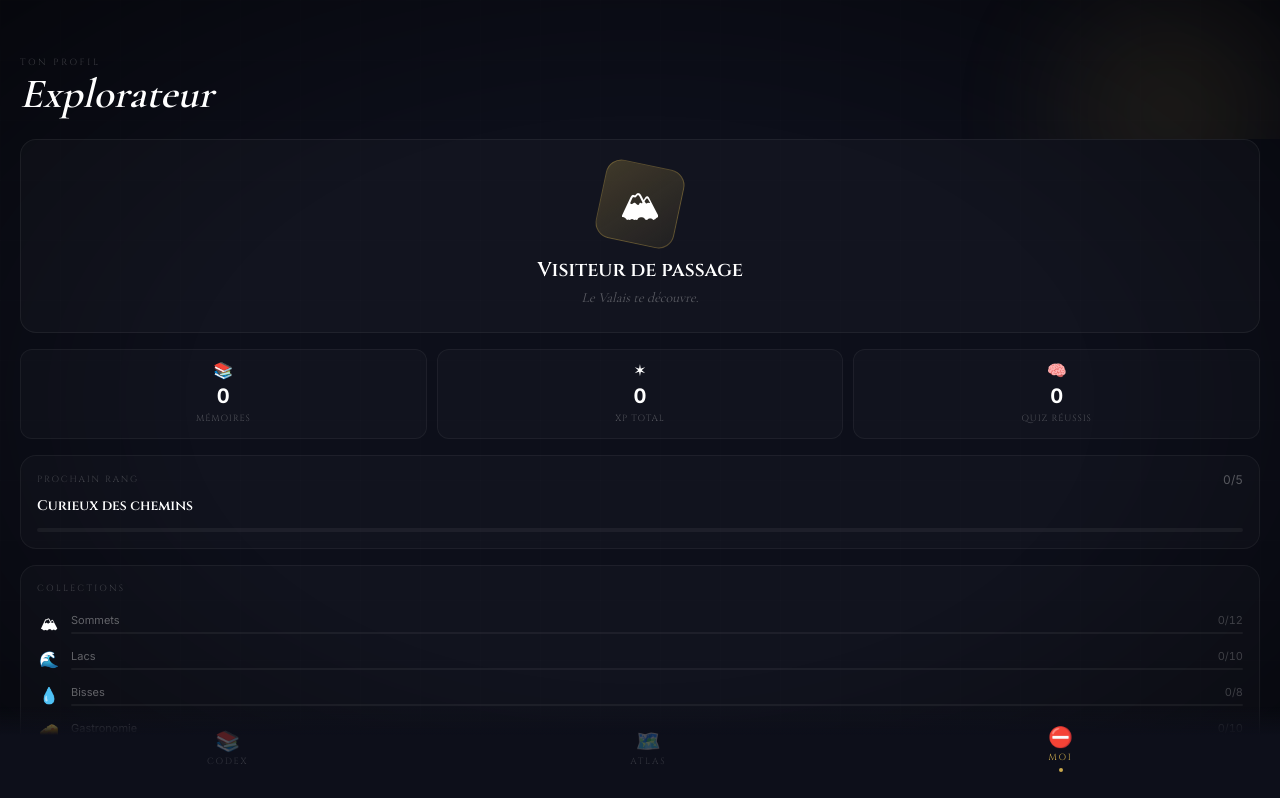
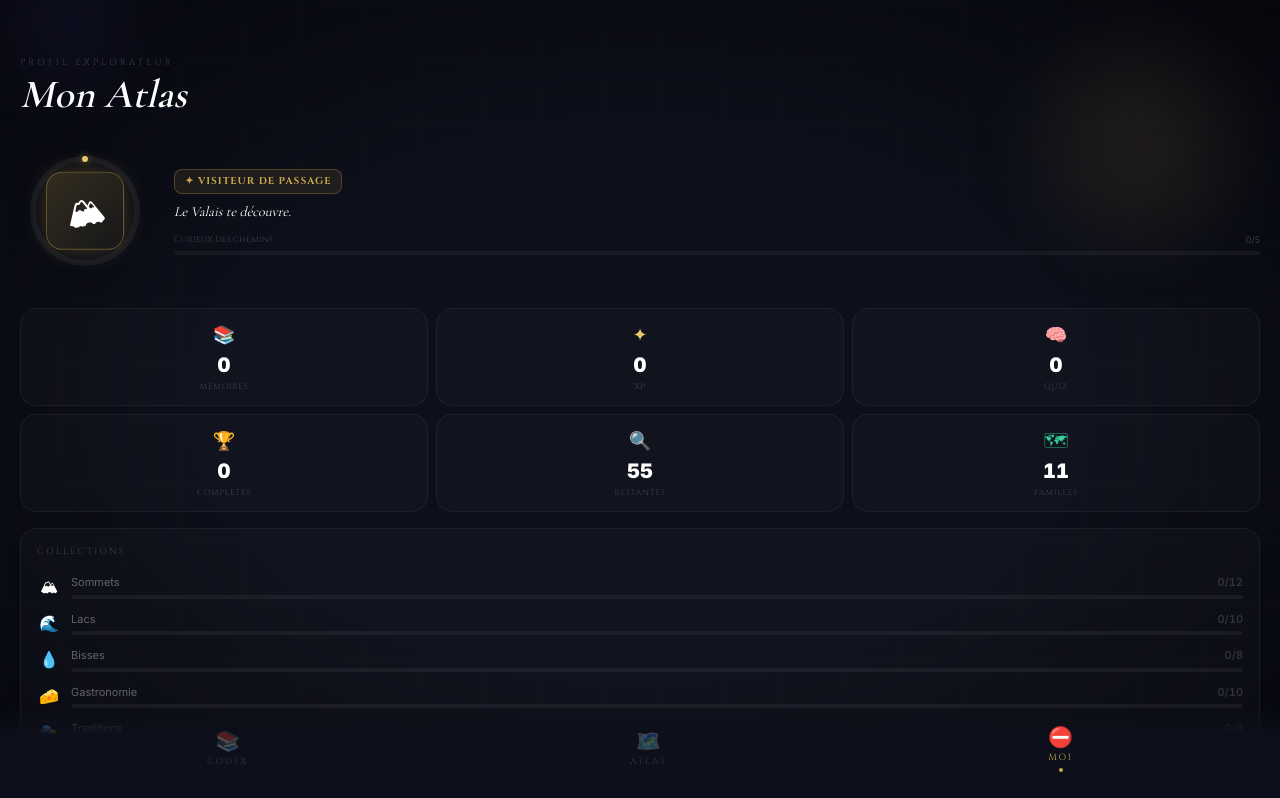
Before and after one commit to passemuraile/VALAIA, a Next.js app: page /moi in a window 1280 px wide. Shown: the top 798 px of the page. Built offline with nearby package versions, Linux system fonts and the light colour scheme.

Commit message:
feat: RPG profile — XP ring, rank badge, recent discoveries, collections glow

```diff
--- a/src/app/moi/page.tsx
+++ b/src/app/moi/page.tsx
@@ -1,16 +1,55 @@
 'use client'
 import { BottomNav } from '@/components/layout/BottomNav'
 import { useValaiaStore, useExplorerRank } from '@/store/useValaiaStore'
-import { MEMORIES } from '@/lib/data/memories'
-import { FAMILIES } from '@/lib/data/families'
+import { MEMORIES, getMemory } from '@/lib/data/memories'
+import { FAMILIES, getFamily } from '@/lib/data/families'
 import { getNextRank } from '@/lib/data/ranks'
+
+function XPRing({ pct }: { pct: number }) {
+  const r = 52
+  const circ = 2 * Math.PI * r
+  const dash = Math.min(pct / 100, 1) * circ
+  return (
+    <svg
+      width="130" height="130" viewBox="0 0 130 130"
+      className="absolute inset-0"
+      style={{ transform: 'rotate(-90deg)' }}
+    >
+      <circle cx="65" cy="65" r={r} fill="none" stroke="rgba(255,255,255,0.05)" strokeWidth="6" />
+      <circle
+        cx="65" cy="65" r={r}
+        fill="none" strokeWidth="6" strokeLinecap="round"
+        stroke="url(#xpGold)"
+        strokeDasharray={`${dash} ${circ - dash}`}
+        style={{ filter: 'drop-shadow(0 0 4px rgba(201,168,76,0.7))', transition: 'stroke-dasharray 1.2s ease-out' }}
+      />
+      <defs>
+        <linearGradient id="xpGold" x1="0%" y1="0%" x2="100%" y2="0%">
+          <stop offset="0%" stopColor="#C9A84C" />
+          <stop offset="100%" stopColor="#E8C96A" />
+        </linearGradient>
+      </defs>
+    </svg>
+  )
+}
 
 export default function MoiPage() {
   const { profile } = useValaiaStore()
   const rank = useExplorerRank()
   const next = getNextRank(rank)
-  const total = MEMORIES.length
+  const totalMemories = MEMORIES.length
   const discovered = profile.discoveredIds.length
+  const quizCount = profile.level2Ids.length
+
+  const nextPct = next ? Math.min(100, (discovered / next.minDiscoveries) * 100) : 100
+  const xpPct = Math.min(100, (profile.explorerXp / 50000) * 100)
+
+  const recentIds = [...profile.discoveredIds].reverse().slice(0, 5)
+  const recentMemories = recentIds.map(id => getMemory(id)).filter(Boolean) as typeof MEMORIES
+
+  const completedFamilies = FAMILIES.filter(f =>
+    MEMORIES.filter(m => m.familyKey === f.key && profile.discoveredIds.includes(m.id)).length >= f.total && f.total > 0
+  )
 
   const joinedDate = new Date(profile.joinedAt).toLocaleDateString('fr-CH', {
     day: 'numeric', month: 'long', year: 'numeric',
@@ -20,99 +59,168 @@ export default function MoiPage() {
     <div className="min-h-screen pb-28 relative z-10">
       <BottomNav />
 
-      {/* Header */}
-      <div className="px-5 pt-14 pb-6 relative overflow-hidden">
-        <div
-          className="absolute top-0 right-0 w-56 h-56 rounded-full blur-3xl opacity-10 pointer-events-none"
-          style={{ background: '#C9A84C' }}
-        />
-        <p className="text-[9px] uppercase tracking-[0.3em] text-white/20 mb-1" style={{ fontFamily: 'var(--font-cinzel), serif' }}>
-          Ton profil
+      {/* Hero */}
+      <div className="relative px-5 pt-14 pb-8 overflow-hidden">
+        <div className="absolute inset-0 pointer-events-none">
+          <div
+            className="absolute top-0 right-0 w-72 h-72 rounded-full"
+            style={{ background: 'radial-gradient(circle, rgba(201,168,76,0.12) 0%, transparent 70%)', filter: 'blur(24px)' }}
+          />
+          <div
+            className="absolute -top-24 -left-12 w-56 h-56 rounded-full"
+            style={{ background: 'radial-gradient(circle, rgba(107,92,231,0.08) 0%, transparent 70%)', filter: 'blur(20px)' }}
+          />
+        </div>
+
+        <p
+          className="text-[9px] uppercase tracking-[0.35em] text-white/20 mb-1"
+          style={{ fontFamily: 'var(--font-cinzel), serif' }}
+        >
+          Profil Explorateur
         </p>
-        <h1 className="text-[2.6rem] leading-none text-white" style={{ fontFamily: 'var(--font-cormorant), serif', fontStyle: 'italic', fontWeight: 600 }}>
-          Explorateur
+        <h1
+          className="text-[2.5rem] leading-none text-white mb-8"
+          style={{ fontFamily: 'var(--font-cormorant), serif', fontStyle: 'italic', fontWeight: 600 }}
+        >
+          Mon Atlas
         </h1>
+
+        {/* Avatar + XP ring */}
+        <div className="flex items-center gap-6">
+          <div className="relative w-[130px] h-[130px] flex-shrink-0">
+            <XPRing pct={xpPct} />
+            <div className="absolute inset-0 flex items-center justify-center">
+              <div
+                className="w-[78px] h-[78px] flex items-center justify-center rounded-2xl rotate-12 animate-float"
+                style={{
+                  background: 'linear-gradient(135deg, rgba(201,168,76,0.22), rgba(201,168,76,0.07))',
+                  border: '1.5px solid rgba(201,168,76,0.38)',
+                  boxShadow: '0 0 28px -8px rgba(201,168,76,0.55)',
+                }}
+              >
+                <span className="text-[2.2rem] -rotate-12">🏔</span>
+              </div>
+            </div>
+          </div>
+
+          <div className="flex-1 min-w-0">
+            {/* Rank badge */}
+            <div
+              className="inline-flex items-center gap-1.5 px-2.5 py-1 rounded-lg mb-2"
+              style={{ background: 'rgba(201,168,76,0.1)', border: '1px solid rgba(201,168,76,0.28)' }}
+            >
+              <span
+                className="text-[10px] font-bold uppercase tracking-widest"
+                style={{ color: '#C9A84C', fontFamily: 'var(--font-cinzel), serif' }}
+              >
+                ✦ {rank.title}
+              </span>
+            </div>
+            <p
+              className="text-sm text-white/32 leading-snug mb-3"
+              style={{ fontFamily: 'var(--font-cormorant), serif', fontStyle: 'italic' }}
+            >
+              {rank.description}
+            </p>
+
+            {/* Next rank progress */}
+            {next && (
+              <div>
+                <div className="flex justify-between text-[9px] text-white/20 mb-1">
+                  <span style={{ fontFamily: 'var(--font-cinzel), serif' }}>{next.title}</span>
+                  <span>{discovered}/{next.minDiscoveries}</span>
+                </div>
+                <div className="h-1 rounded-full overflow-hidden" style={{ background: 'rgba(255,255,255,0.05)' }}>
+                  <div
+                    className="h-full rounded-full transition-all duration-700"
+                    style={{
+                      width: `${nextPct}%`,
+                      background: 'linear-gradient(90deg, #C9A84C70, #C9A84C)',
+                    }}
+                  />
+                </div>
+              </div>
+            )}
+          </div>
+        </div>
       </div>
 
       <div className="px-5 flex flex-col gap-4">
 
-        {/* Avatar + Rank */}
-        <div className="rounded-2xl border border-white/[0.06] bg-white/[0.025] p-6 animate-slide-up">
-          <div className="flex flex-col items-center text-center gap-3">
-            <div className="relative w-20 h-20 flex items-center justify-center">
-              <div
-                className="absolute inset-0 rounded-2xl rotate-12"
-                style={{
-                  background: 'linear-gradient(135deg, rgba(201,168,76,0.25), rgba(201,168,76,0.08))',
-                  border: '1px solid rgba(201,168,76,0.3)',
-                }}
-              />
-              <span className="text-4xl relative z-10 animate-float">🏔</span>
-            </div>
-            <div>
-              <h2 className="text-xl font-semibold text-white" style={{ fontFamily: 'var(--font-cinzel), serif' }}>
-                {rank.title}
-              </h2>
-              <p className="text-sm text-white/30 mt-1" style={{ fontFamily: 'var(--font-cormorant), serif', fontStyle: 'italic' }}>
-                {rank.description}
-              </p>
-            </div>
-          </div>
-        </div>
-
-        {/* Stats grid */}
-        <div className="grid grid-cols-3 gap-2.5 animate-slide-up" style={{ animationDelay: '0.05s' }}>
+        {/* Stats grid 3×2 */}
+        <div className="grid grid-cols-3 gap-2 animate-slide-up" style={{ animationDelay: '0.05s' }}>
           {[
-            { value: discovered, label: 'Mémoires', icon: '📚' },
-            { value: profile.explorerXp.toLocaleString('fr-CH'), label: 'XP total', icon: '✶' },
-            { value: profile.level2Ids.length, label: 'Quiz réussis', icon: '🧠' },
+            { value: discovered, label: 'Mémoires', icon: '📚', color: '#C9A84C' },
+            { value: profile.explorerXp.toLocaleString('fr-CH'), label: 'XP', icon: '✦', color: '#E8C96A' },
+            { value: quizCount, label: 'Quiz', icon: '🧠', color: '#A78BFA' },
+            { value: completedFamilies.length, label: 'Complètes', icon: '🏆', color: '#FBBF24' },
+            { value: totalMemories - discovered, label: 'Restantes', icon: '🔍', color: '#9CA3AF' },
+            { value: FAMILIES.length, label: 'Familles', icon: '🗺', color: '#34D399' },
           ].map(s => (
             <div
               key={s.label}
-              className="rounded-xl border border-white/[0.05] bg-white/[0.02] p-3 text-center"
+              className="rounded-2xl border border-white/[0.05] bg-white/[0.02] p-3 text-center"
             >
-              <p className="text-base mb-1 leading-none">{s.icon}</p>
-              <p className="text-xl font-bold tabular-nums text-white">{s.value}</p>
-              <p className="text-[9px] text-white/25 uppercase tracking-widest mt-0.5" style={{ fontFamily: 'var(--font-cinzel), serif' }}>
+              <p className="text-lg mb-0.5" style={{ color: s.color }}>{s.icon}</p>
+              <p className="text-xl font-black tabular-nums text-white">{s.value}</p>
+              <p
+                className="text-[8px] text-white/20 uppercase tracking-widest mt-0.5"
+                style={{ fontFamily: 'var(--font-cinzel), serif' }}
+              >
                 {s.label}
               </p>
             </div>
           ))}
         </div>
 
-        {/* Next rank progress */}
-        {next && (
+        {/* Recent discoveries */}
+        {recentMemories.length > 0 && (
           <div
             className="rounded-2xl border border-white/[0.05] bg-white/[0.02] p-4 animate-slide-up"
-            style={{ animationDelay: '0.08s' }}
+            style={{ animationDelay: '0.1s' }}
           >
-            <div className="flex justify-between items-center mb-2">
-              <p className="text-[9px] uppercase tracking-[0.2em] text-white/20" style={{ fontFamily: 'var(--font-cinzel), serif' }}>
-                Prochain rang
-              </p>
-              <p className="text-xs text-white/30 tabular-nums">{discovered}/{next.minDiscoveries}</p>
-            </div>
-            <p className="text-sm font-semibold text-white mb-3" style={{ fontFamily: 'var(--font-cinzel), serif' }}>
-              {next.title}
+            <p
+              className="text-[9px] uppercase tracking-[0.25em] text-white/20 mb-3"
+              style={{ fontFamily: 'var(--font-cinzel), serif' }}
+            >
+              Découvertes récentes
             </p>
-            <div className="h-1 rounded-full bg-white/[0.05] overflow-hidden">
-              <div
-                className="h-full rounded-full transition-all duration-700"
-                style={{
-                  width: `${Math.min(100, (discovered / next.minDiscoveries) * 100)}%`,
-                  background: 'linear-gradient(90deg, #C9A84C70, #C9A84C)',
-                }}
-              />
+            <div className="flex flex-col gap-2.5">
+              {recentMemories.map(m => {
+                const fam = getFamily(m.familyKey)
+                return (
+                  <div key={m.id} className="flex items-center gap-3">
+                    <div
+                      className="w-8 h-8 rounded-lg flex items-center justify-center text-base flex-shrink-0"
+                      style={{ background: `${fam?.hex ?? '#fff'}15`, border: `1px solid ${fam?.hex ?? '#fff'}25` }}
+                    >
+                      {fam?.emoji}
+                    </div>
+                    <div className="flex-1 min-w-0">
+                      <p className="text-sm text-white/75 truncate" style={{ fontFamily: 'var(--font-cinzel), serif', fontSize: '0.8rem' }}>
+                        {m.name}
+                      </p>
+                      <p className="text-[10px] text-white/25">{fam?.name}</p>
+                    </div>
+                    <span className="text-[11px] font-bold tabular-nums flex-shrink-0" style={{ color: '#C9A84C' }}>
+                      +{m.xpReward}
+                    </span>
+                  </div>
+                )
+              })}
             </div>
           </div>
         )}
 
-        {/* Collections par famille */}
+        {/* Collections */}
         <div
           className="rounded-2xl border border-white/[0.05] bg-white/[0.02] p-4 animate-slide-up"
-          style={{ animationDelay: '0.12s' }}
+          style={{ animationDelay: '0.15s' }}
         >
-          <p className="text-[9px] uppercase tracking-[0.25em] text-white/20 mb-4" style={{ fontFamily: 'var(--font-cinzel), serif' }}>
+          <p
+            className="text-[9px] uppercase tracking-[0.25em] text-white/20 mb-4"
+            style={{ fontFamily: 'var(--font-cinzel), serif' }}
+          >
             Collections
           </p>
           <div className="flex flex-col gap-3">
@@ -121,20 +229,28 @@ export default function MoiPage() {
                 m => m.familyKey === f.key && profile.discoveredIds.includes(m.id)
               ).length
               const fpct = f.total > 0 ? (count / f.total) * 100 : 0
+              const isComplete = count >= f.total && f.total > 0
               return (
                 <div key={f.key} className="flex items-center gap-2.5">
                   <span className="text-base flex-shrink-0 w-6 text-center">{f.emoji}</span>
                   <div className="flex-1 min-w-0">
                     <div className="flex justify-between mb-1">
                       <span className="text-[11px] text-white/35 truncate">{f.name}</span>
-                      <span className="text-[11px] tabular-nums flex-shrink-0 ml-2" style={{ color: count > 0 ? f.hex : 'rgba(255,255,255,0.2)' }}>
-                        {count}/{f.total}
+                      <span
+                        className="text-[11px] tabular-nums flex-shrink-0 ml-2 font-semibold"
+                        style={{ color: count > 0 ? f.hex : 'rgba(255,255,255,0.15)' }}
+                      >
+                        {count}/{f.total}{isComplete ? ' ✦' : ''}
                       </span>
                     </div>
-                    <div className="h-0.5 rounded-full bg-white/[0.05]">
+                    <div className="h-1 rounded-full" style={{ background: 'rgba(255,255,255,0.05)' }}>
                       <div
                         className="h-full rounded-full transition-all duration-700"
-                        style={{ width: `${fpct}%`, background: f.hex }}
+                        style={{
+                          width: `${fpct}%`,
+                          background: isComplete ? `linear-gradient(90deg, ${f.hex}, #C9A84C)` : f.hex,
+                          boxShadow: fpct > 0 ? `0 0 6px ${f.hex}60` : 'none',
+                        }}
                       />
                     </div>
                   </div>
@@ -144,8 +260,11 @@ export default function MoiPage() {
           </div>
         </div>
 
-        <p className="text-center text-[9px] text-white/10 pb-2">
-          Explorateur depuis le {joinedDate}
+        <p
+          className="text-center text-[9px] text-white/10 pb-2"
+          style={{ fontFamily: 'var(--font-cormorant), serif', fontStyle: 'italic' }}
+        >
+          Explorateur du Valais depuis le {joinedDate}
         </p>
       </div>
     </div>
```
